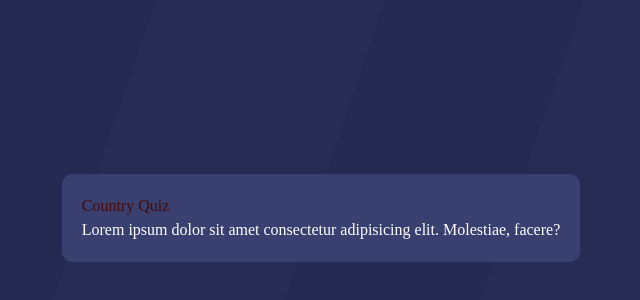
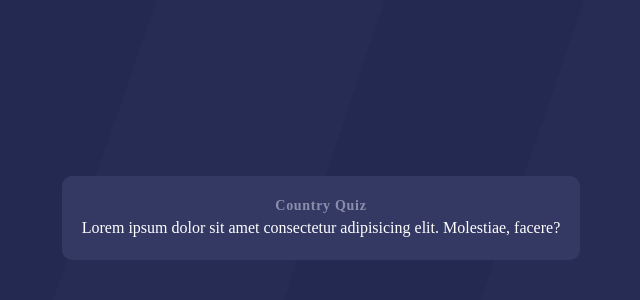
Before and after one commit to LugpDev2022/country-quiz, a React (Vite) app: page / in a window 1280 px wide. Shown: the part 182-482 px from the top of the page, without its empty margins (319-959 px from the left). Built offline with nearby package versions, Linux system fonts and the light colour scheme; a web font is replaced by a local one.

Commit message:
Style the h1

```diff
--- a/src/App.tsx
+++ b/src/App.tsx
@@ -1,7 +1,9 @@
 const App = () => {
   return (
     <main className='main'>
-      <h1 className='text-red-950'>Country Quiz</h1>
+      <h1 className='font-bold text-sm tracking-wider text-[#8B8EAB]'>
+        Country Quiz
+      </h1>
       <p>
         Lorem ipsum dolor sit amet consectetur adipisicing elit. Molestiae,
         facere?
--- a/src/index.css
+++ b/src/index.css
@@ -37,7 +37,8 @@ body {
 }
 
 .main {
-  background-color: #393f6e;
+  background-color: #343964;
   padding: 20px;
   border-radius: 10px;
+  text-align: center;
 }
```
